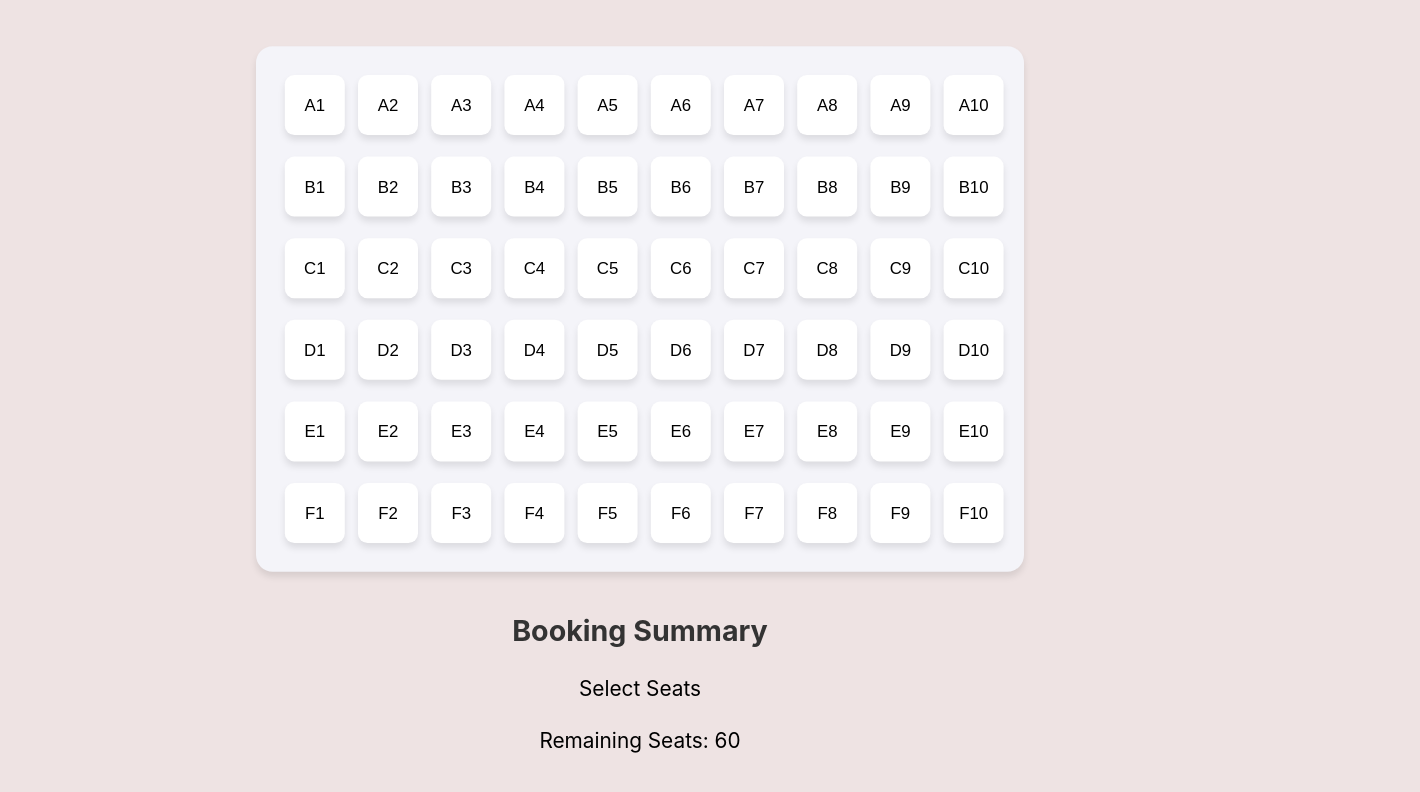
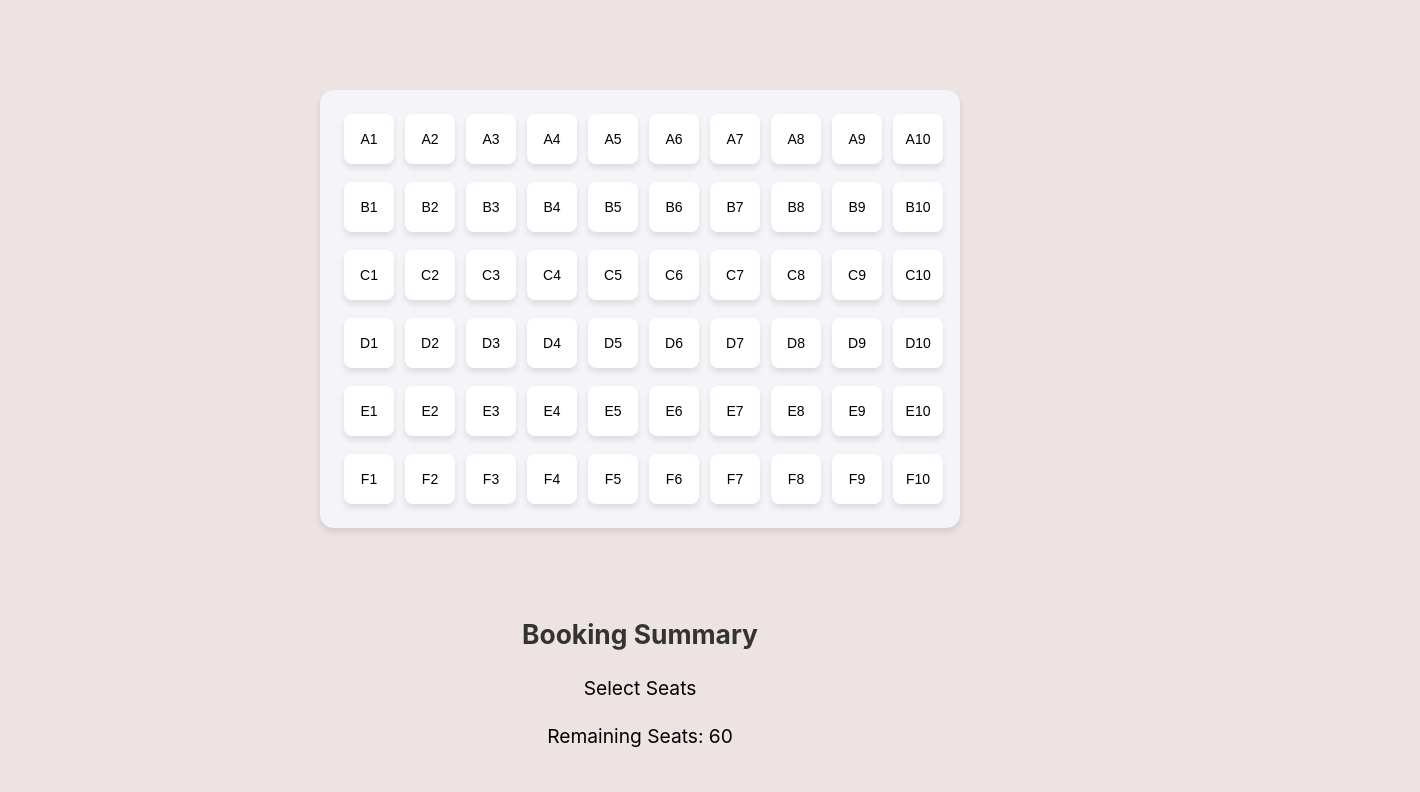
Before and after one commit to albyabhi/Interactive-seat-booking-system, a React (Vite) app: page / in a window 1280 px wide. Shown: the top 792 px of the page, 1420 px wide, since content can reach past the window. Built offline with nearby package versions, Linux system fonts and the light colour scheme.

Commit message:
4 commit

```diff
--- a/src/sections/home.css
+++ b/src/sections/home.css
@@ -1,8 +1,8 @@
 #root {
-    max-width: 1280px;
-    margin: 0 auto;
-    padding: 2rem;
-    text-align: center;
+  max-width: 1280px;
+  margin: 0 auto;
+  padding: 2rem;
+  text-align: center;
 }
 
 .seat-button {
@@ -46,7 +46,6 @@
 
 .seatgrid {
   display: grid;
-  transform: scale(1.20);
   grid-template-columns: repeat(auto-fit, minmax(50px, 1fr));
   gap: 10px;
   background-color: #f4f4f9;
@@ -61,18 +60,15 @@
 
 .booking-summary {
   padding: 30px;
-  transform: scale(1.3);
-
-
   border-radius: 14px;
   margin-top: 40px;
+  transform: scale(1.2);
 }
 
 .booking-summary h2 {
   font-size: 22px;
   color: #333;
   margin-bottom: 15px;
-
 }
 
 button {
@@ -110,29 +106,33 @@ button {
   margin-top: 10px;
 }
 
+/* Mobile responsiveness */
 @media (max-width: 768px) {
   .seatgrid {
     grid-template-columns: repeat(10, 1fr);
     gap: 1px;
+    background-color: rgb(238, 227, 227);
+    margin-top: -70px;
+    box-shadow: none;
     transform: scale(0.6);
-    background-color:rgb(238, 227, 227);
-    margin-top: -70px;
-    box-shadow: 0 0px 0px rgba(0, 0, 0, 0.0);
+  }
 
-
-
-  }
   .booking-summary {
     padding: 5px;
     margin-top: -70px;
     transform: scale(0.8);
-
-
   }
 
   .seat-button {
-
-
     font-size: 17px;
   }
+
+  button {
+    padding: 8px 15px;
+    font-size: 14px;
+  }
+
+  .booking-summary h2 {
+    font-size: 20px;
+  }
 }
```
